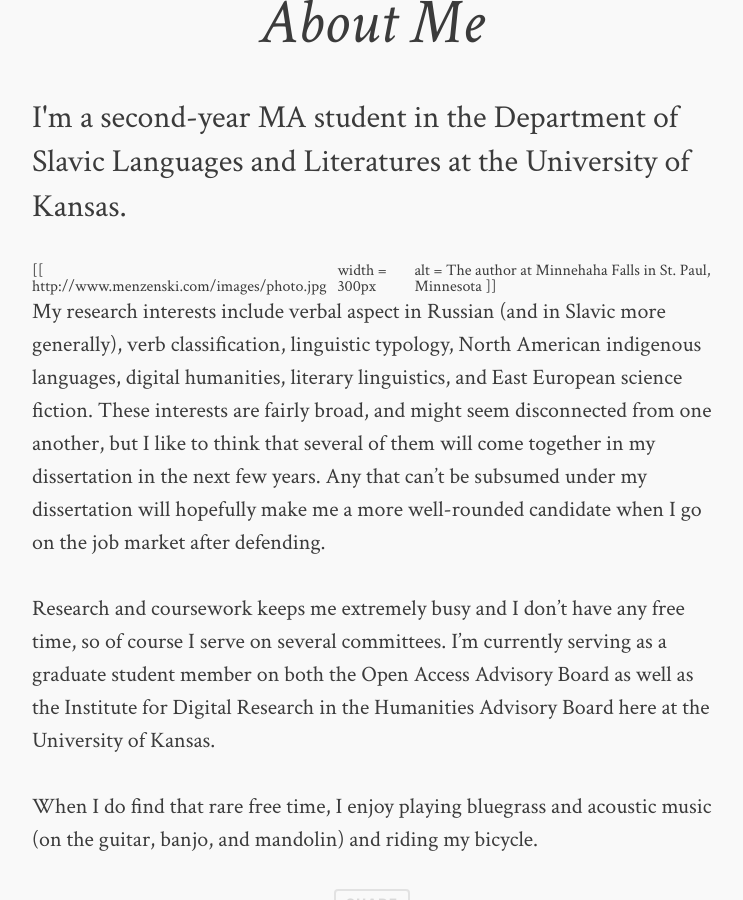
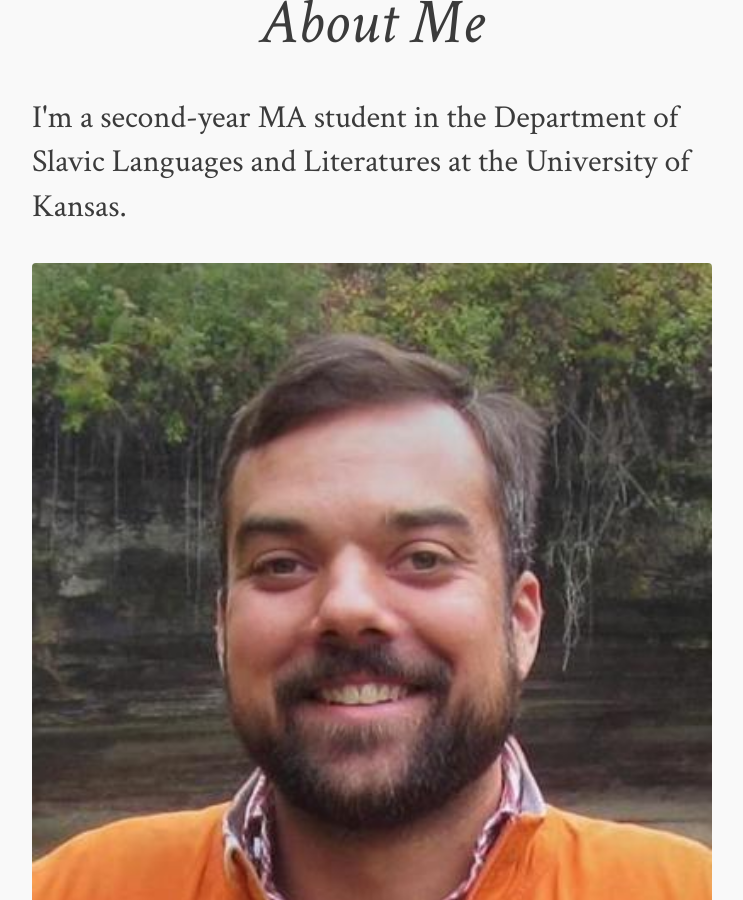
Before and after one commit to menzenski/menzenski.github.io, a Jekyll site: the page built from about.md, in a window 1280 px wide and 900 px high, scrolled down 650 px. Shown: the whole window, without its empty margins (268-1011 px from the left). Built offline with Jekyll 4.4.1, drawn with Linux system fonts in a browser that asks for light colours; comment, search, counter and statistics services are not loaded.

Commit message:
html img tag now

```diff
--- a/about.md
+++ b/about.md
@@ -8,7 +8,7 @@ image:
   feature: soft-trees.jpg
 ---
 
-[[ {{ site.canonical }}/images/photo.jpg | width = 300px | alt = The author at Minnehaha Falls in St. Paul, Minnesota ]]
+<img src="/images/photo.jpg" width="300" alt="The author at Minnehaha Falls in St. Paul, Minnesota">
 
 My research interests include verbal aspect in Russian (and in Slavic more generally), verb classification, linguistic typology, North American indigenous languages, digital humanities, literary linguistics, and East European science fiction. These interests are fairly broad, and might seem disconnected from one another, but I like to think that several of them will come together in my dissertation in the next few years. Any that can't be subsumed under my dissertation will hopefully make me a more well-rounded candidate when I go on the job market after defending.
 
```
